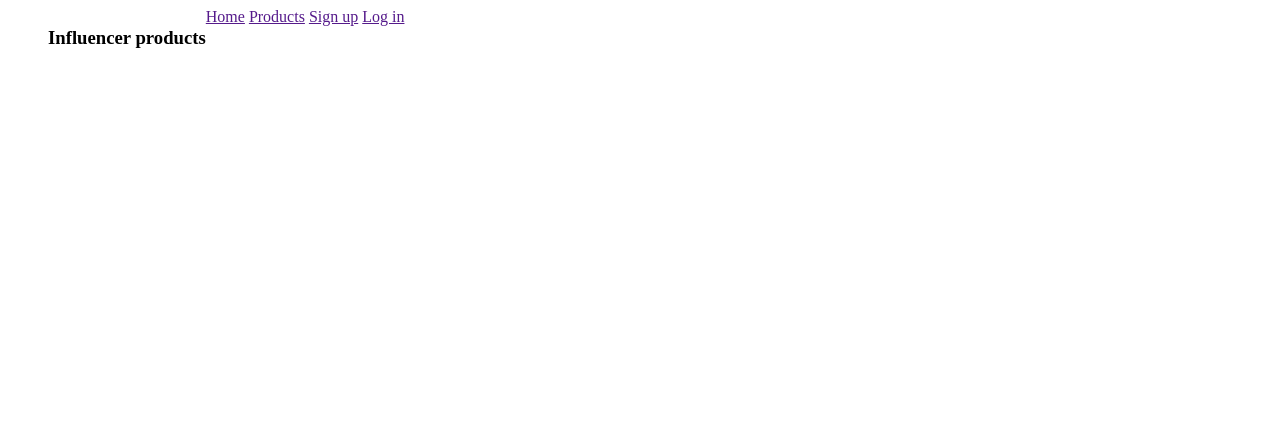
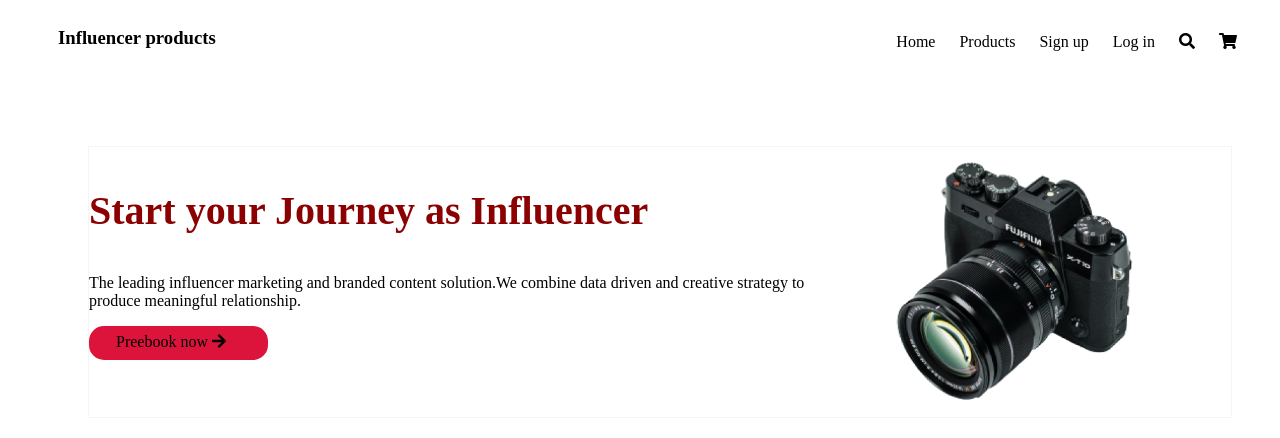
Before and after one commit to samiya1414/influencer-gears, a plain HTML site: page index.html in a window 1280 px wide. Drawn offline with Linux system fonts and the light colour scheme.

Commit message:
added some style

```diff
--- a/index.html
+++ b/index.html
@@ -8,6 +8,9 @@
     <title>Influencer Gear</title>
     <!-- stylesheets -->
     <link rel="stylesheet" href="styles/style.css">
+    <!-- font awesome -->
+    <link rel="stylesheet" href="https://use.fontawesome.com/releases/v5.15.4/css/all.css"
+        integrity="sha384-DyZ88mC6Up2uqS4h/KRgHuoeGwBcD4Ng9SiP4dIRy0EXTlnuz47vAwmeGwVChigm" crossorigin="anonymous">
 </head>
 
 <body>
@@ -19,8 +22,23 @@
             <a href="">Products</a>
             <a href="">Sign up</a>
             <a href="">Log in</a>
+            <a href=""><i class="fas fa-search"></i></a>
+            <a href=""><i class="fas fa-shopping-cart"></i></a>
         </nav>
     </header>
+    <menu>
+        <section class="journey">
+            <article class="start">
+                <h1 class="product">Start your Journey as Influencer</h1>
+                <p>The leading influencer marketing and branded content solution.We combine data driven and creative
+                    strategy to produce meaningful relationship.</p>
+                <p class="preebook">Preebook now <i class="fas fa-arrow-right"></i></p>
+            </article>
+            <article class="camera">
+                <img src="images/main-camera.png" alt="">
+            </article>
+        </section>
+    </menu>
 
 </body>
 
--- a/styles/style.css
+++ b/styles/style.css
@@ -1,4 +1,45 @@
+
 .influence{
+    display: flex;
+    justify-content: space-between;
+    margin-left: 50px;
+
+}
+.links{
+    margin: 25px;
+}
+.links a{
+    text-decoration: none;
+    padding: 10px;
+    color: black;
+}
+  /* styles articles */
+.journey{
+    display: flex;
+    border: 1px solid whitesmoke;
+    margin-top: 70px;
     margin-left: 40px;
-    display: flex;
+    margin-right: 40px;
 }
+.start{
+    padding-right: 40px;
+
+}
+.product{
+    font-size: 40px;
+    color: darkred;
+
+}
+.camera img{
+    width: 80%;
+
+}
+.preebook{
+    border:2px solid crimson;
+    background-color: crimson;
+    width: 150px;
+    height:25px;
+    border-radius: 15px;
+    padding-left: 25px;
+    padding-top: 5px;
+}
```
